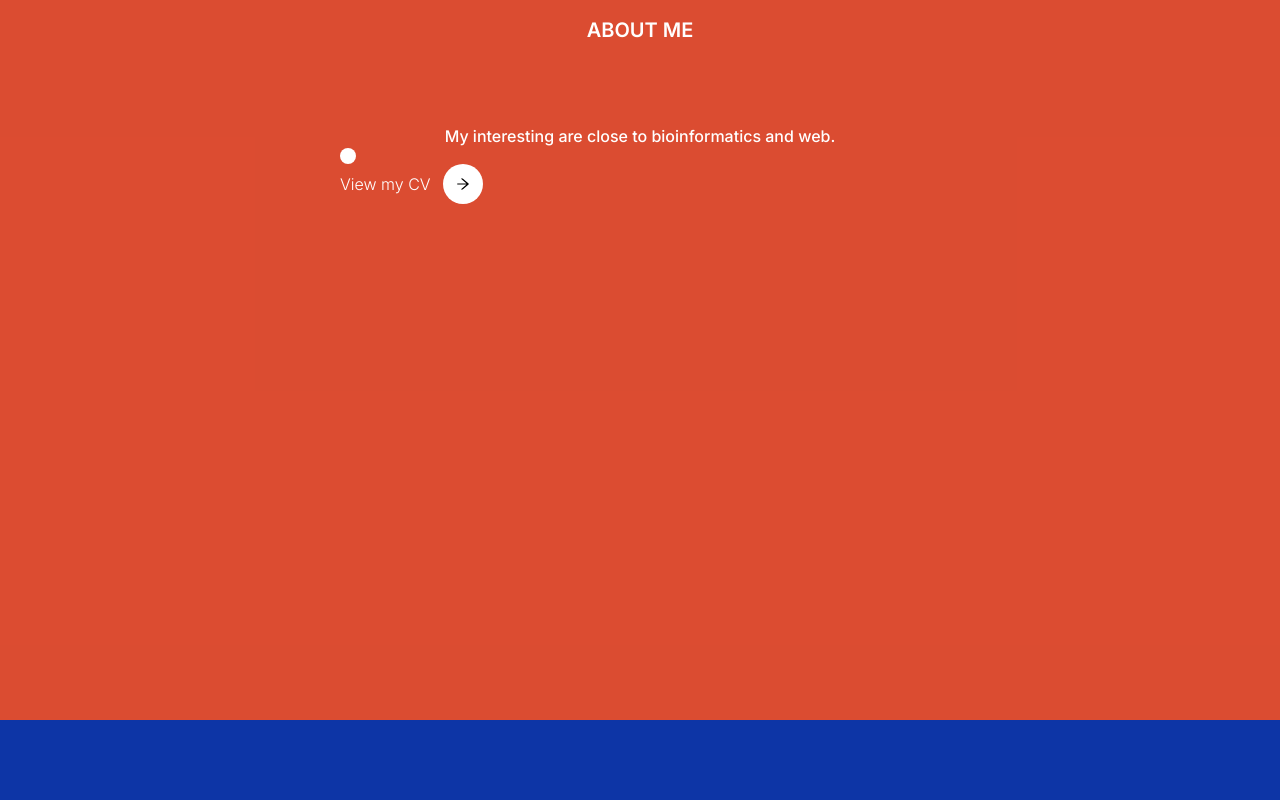
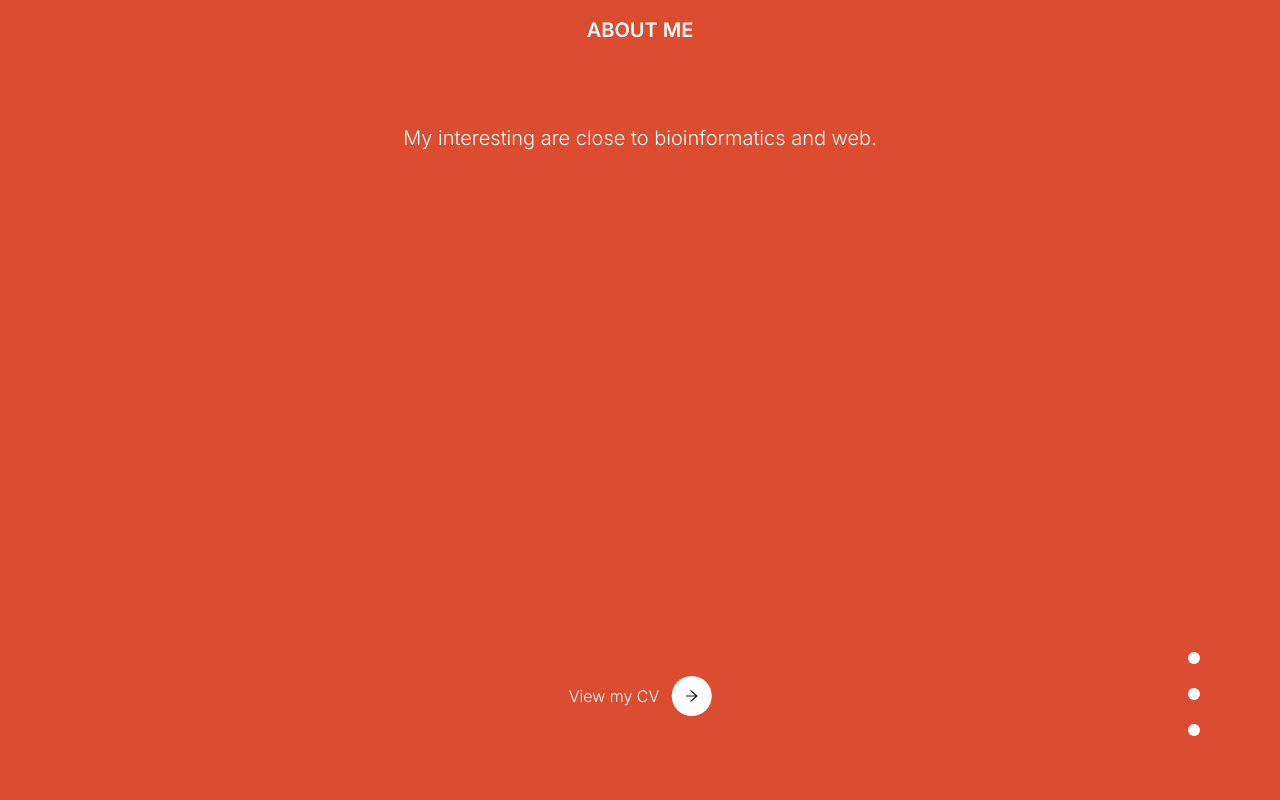
Before and after one commit to jsonfm/portfolio, a React (Vite) app: page /#/ in a window 1280 px wide. Shown: the part 880-1680 px from the top of the page. Built offline with nearby package versions, Linux system fonts and the light colour scheme.

Commit message:
🎨 [UPDATE] About Section

```diff
--- a/src/containers/About/index.jsx
+++ b/src/containers/About/index.jsx
@@ -1,29 +1,34 @@
 import { m } from "framer-motion";
 import { AiOutlineArrowRight } from "react-icons/ai";
+import CV from "@/assets/CV.pdf";
 
 export const About = () => {
     return (
         <section
-            className="min-h-screen bg-warning/90 py-24"
+            className="relative min-h-screen bg-warning/90 py-24"
         >
             <m.div
-                className="container"
+                className="container h-[90vh] relative"
                 initial={{x: -200, opacity: 0}}
                 transition={{duration: .5}}
                 whileInView={{x: 0, opacity: 1}}
                 viewport={{once: true}}
             >
-            <h4 className="text-xl font-semibold text-center uppercase mb-12 md:mb-20">ABOUT ME</h4>
+            <h4 className=" text-xl font-semibold text-center uppercase mb-12 md:mb-20">ABOUT ME</h4>
             <div className="max-w-[600px] mx-auto text-center">
-                <p>My interesting are close to bioinformatics and web.</p>
-                <div className="w-4 h-4 bg-white rounded-full"></div>
-                <a className="flex items-center gap-3">
+                <p className="font-light text-xl">My interesting are close to bioinformatics and web.</p>
+                <div className="absolute right-10 bottom-0 flex flex-col gap-6">
+                    <div className="w-3 h-3 bg-white rounded-full"></div>
+                    <div className="w-3 h-3 bg-white rounded-full"></div>
+                    <div className="w-3 h-3 bg-white rounded-full"></div>
+                </div>
+            </div>
+            <a href={CV} target='_blank' rel='noopener noreferrer' className="hover:tracking-widest absolute left-1/2 -translate-x-1/2 bottom-5 flex items-center gap-3">
                     <p className="font-light">View my CV</p>
                     <div className="w-10 h-10  btn btn-light rounded-full">
                         <AiOutlineArrowRight />
                     </div>
-                </a>
-            </div>
+            </a>
             </m.div>
         </section>
     )
--- a/src/styles/global.css
+++ b/src/styles/global.css
@@ -30,6 +30,6 @@
     }
 
     .btn-light {
-        @apply bg-white text-black hover:bg-black hover:text-white;
+        @apply bg-white text-dark hover:bg-dark hover:text-white;
     }
 }
--- a/tailwind.config.cjs
+++ b/tailwind.config.cjs
@@ -12,6 +12,7 @@ module.exports = {
     },
     colors: {
       'white': '#fff',
+      'dark': '#202020',
       'black': '#010101',
       'primary': '#0044FF',
       'secondary': '#6b10d6',
```
Also changed, not shown: 1 other file (tests, documents, lock files or other folders).
